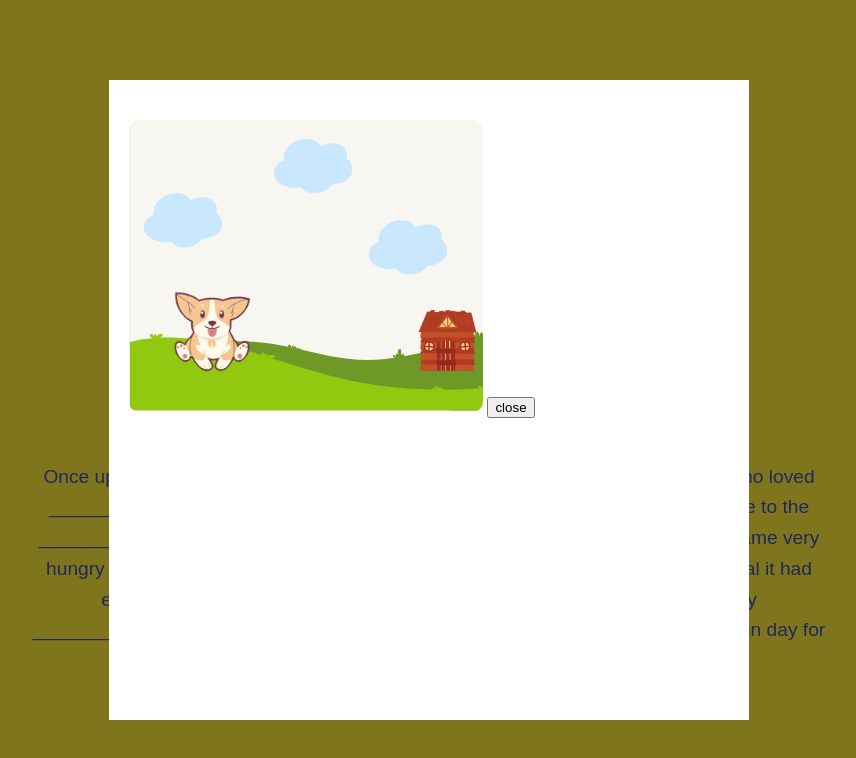
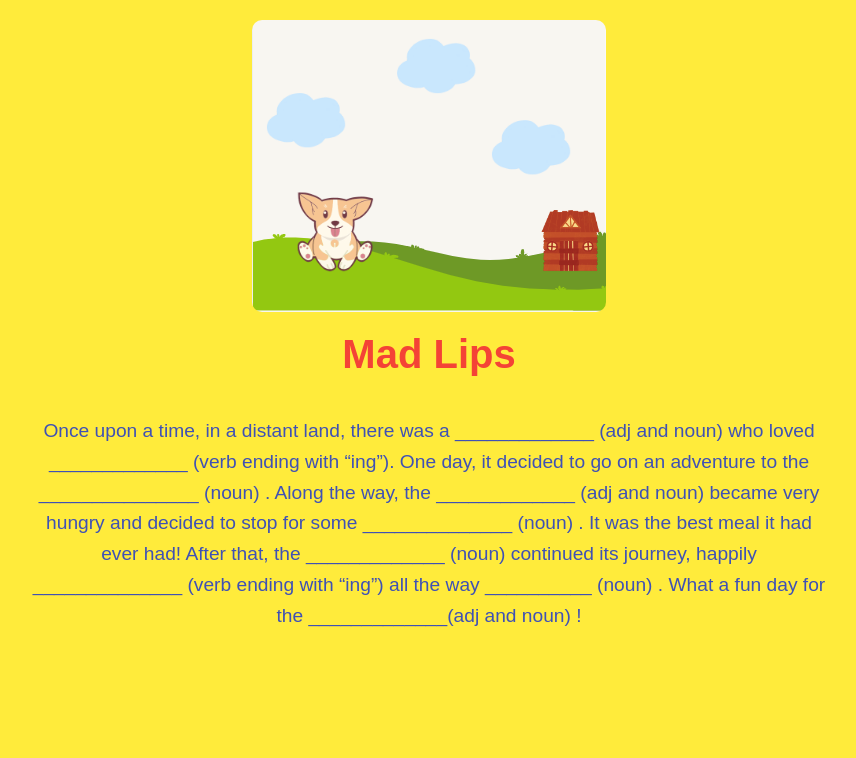
Before and after one commit to Ywon112202/des157a--fa24, a plain HTML site: page studio1/index.html in a window 1280 px wide. Shown: the whole page, without its empty margins (211-1067 px from the left). Drawn offline with Linux system fonts and the light colour scheme; a script that the page names is missing.

Commit message:
mad lips

```diff
--- a/studio1/index.html
+++ b/studio1/index.html
@@ -11,17 +11,9 @@
 </head>
 <body>
 
+    <img src="image/screenshot.png" alt="example">
+
     <h1>Mad Lips</h1>
-
-    <p>Click <a href="#" class="open">here</a> to open the overlay</p>
-</main>
-
-<section id="overlay" class="hidden">
-    <article>
-        <img src="image/screenshot.png" alt="example">
-        <button class="close">close</button>
-    </article>
-</section>
 
     <p>Once upon a time, in a distant land, there was a _____________ (adj and noun) who loved _____________ (verb ending with “ing”). One day, it decided to go on an adventure to the _______________ (noun) . Along the way, the _____________ (adj and noun) became very hungry and decided to stop for some ______________ (noun) . It was the best meal it had ever had! After that, the _____________ (noun) continued its journey, happily ______________ (verb ending with “ing”) all the way __________ (noun) . What a fun day for the _____________(adj and noun) !</p>
 
--- a/studio1/script.js
+++ /dev/null
@@ -1,28 +0,0 @@
-(function () {
-
-    'use strict';
-    console.log("reading js");
-
-    document.querySelector('.open').addEventListener('click' , function(event){
-        event.preventDefault();
-        document.querySelector('#overlay').className= 'showing';
-
-    });
-
-    document.querySelector('.close').addEventListener('click' , function(event){
-        event.preventDefault();
-        document.querySelector('#overlay').className= 'hidden';
-
-    });
-
-    document,addEventListener('keydown' , function(event){
-        if (event.key == 'Escape') {
-            document.querySelector('#overlay').className= 'hidden';
-        }
-
-    });
-
-
-
-
-})();
--- a/studio1/style.css
+++ b/studio1/style.css
@@ -8,49 +8,23 @@ html, body {
     display: flex;
     flex-direction: column;
     align-items: center;
-    justify-content: center;
+    justify-content: flex-start;
     height: 100vh;
 }
 
-body {
-    font-family: arial;
-    color: #333;
-    padding-top: 200px;
-    line-height: 1.4em;
+
+img {
+    max-width: 100%;
+    height: auto;
+    border-radius: 10px;
+    margin-top: 20px;
 }
 
-main {
-    max-width: 600px;
-    padding: 20px;
-    margin: auto;
-    background-color: aliceblue;
-}
 
-#overlay {
-    position: absolute;
-    background-color: rgba(0,0,0,0.5);
-    top: 0;
-    left: 0;
-    width: 100vw;
-    height: 100vh;
-
-}
-
-#overlay article {
-    box-sizing: border-box;
-    background-color:#fff;
-    padding: 20px;
-    width: 50vw;
-    height: 80vh;
-    position: absolute;
-    top: 50%;
-    left: 50%;
-    transform: translate(-50%, -50%);
-}
 h1 {
     font-size: 2.5em;
     color: #f44336;
-    margin-bottom: 20px;
+    margin: 20px 0;
 }
 
 
@@ -64,14 +38,6 @@ p {
 }
 
 
-img {
-    max-width: 100%;
-    height: auto;
-    border-radius: 10px;
-    margin-top: 20px;
-}
-
-
 @media (max-width: 600px) {
     h1 {
         font-size: 2em;
```
